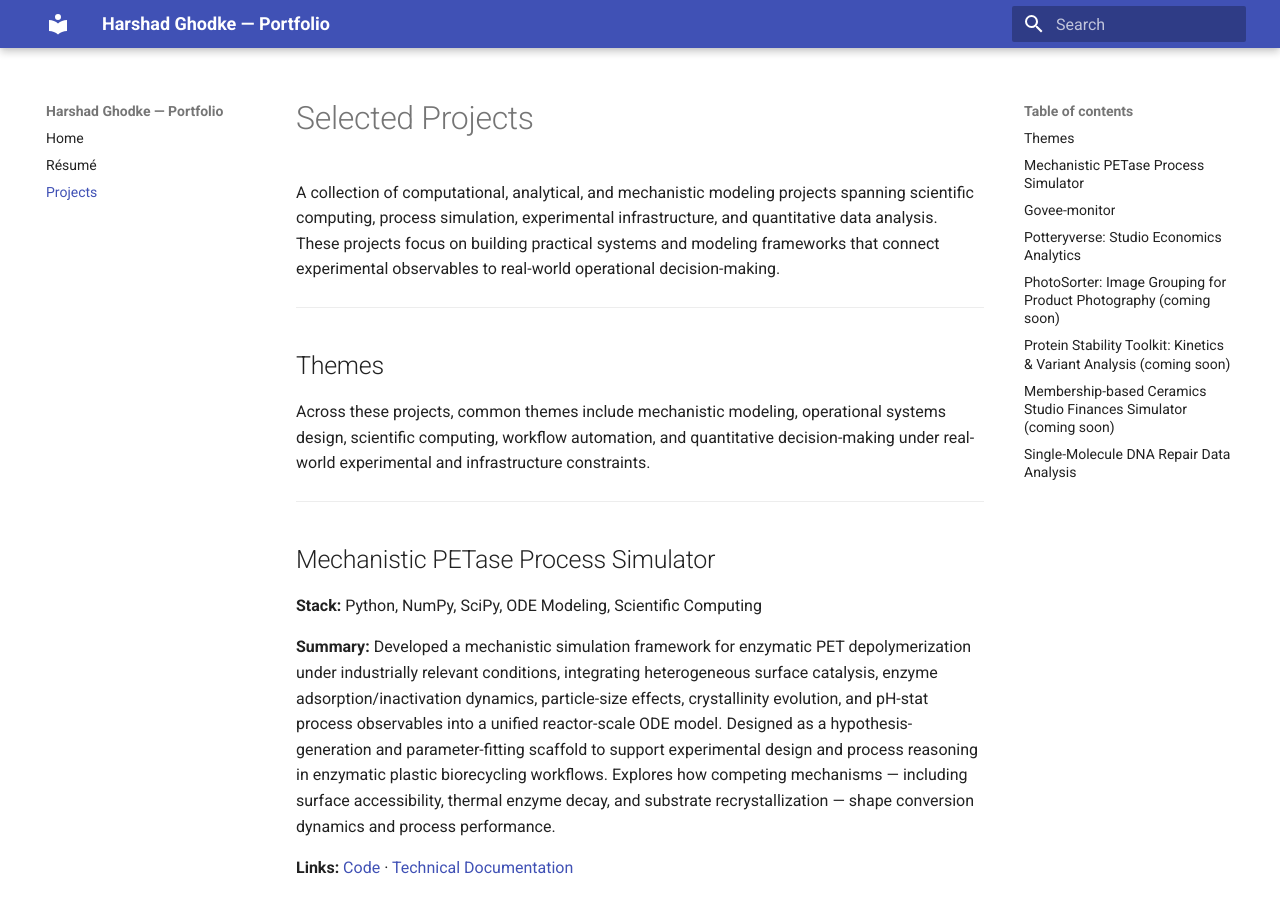
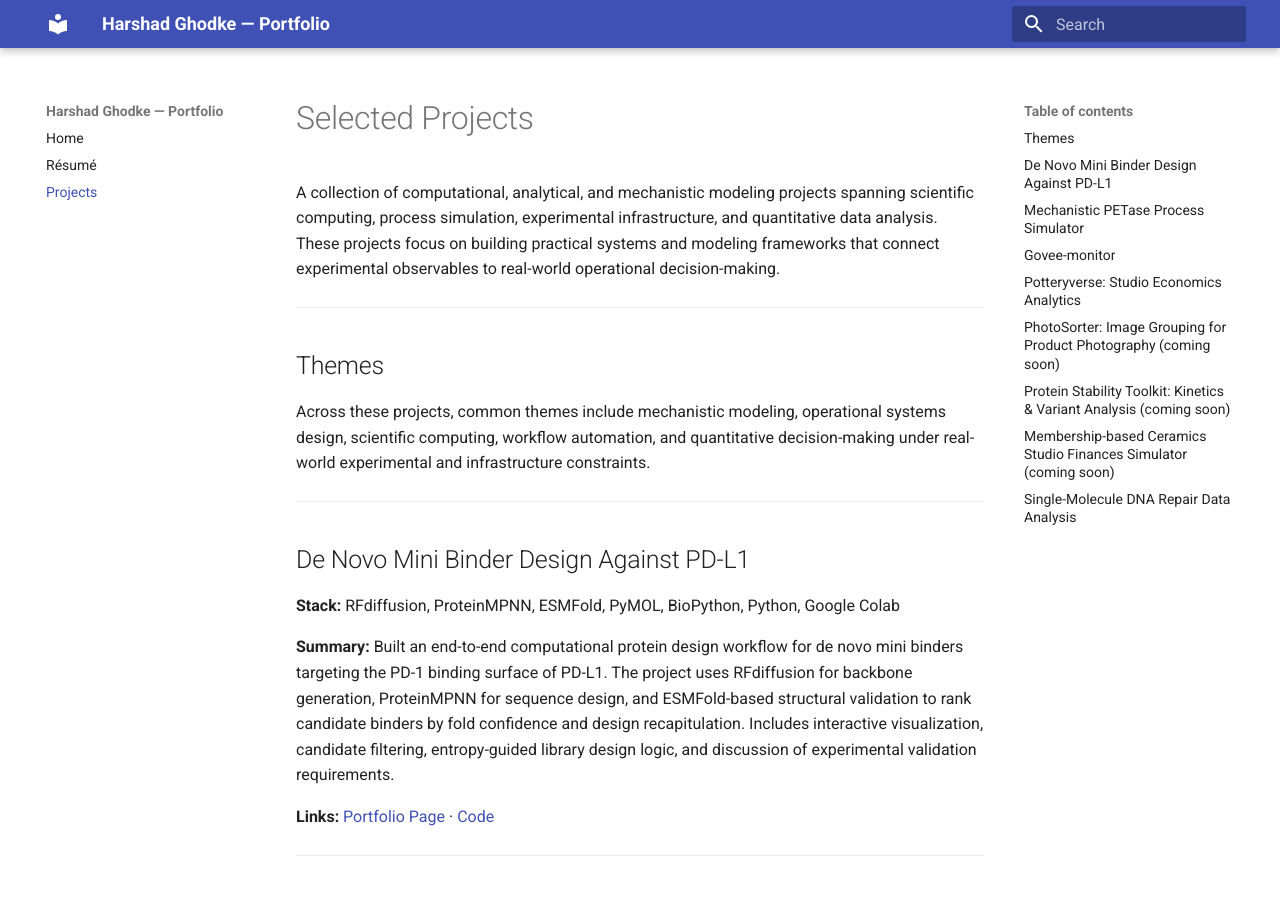
Before and after one commit to hghodkephd/hg-portfolio, an MkDocs documentation site: the page built from docs/projects.md, in a window 1280 px wide and 900 px high. Built offline with MkDocs 1.6.1 and Material for MkDocs 9.7.7, drawn with Linux system fonts in a browser that asks for light colours.

Commit message:
Update projects.md
Add PD-L1 minibinder project

```diff
--- a/docs/projects.md
+++ b/docs/projects.md
@@ -6,6 +6,16 @@ A collection of computational, analytical, and mechanistic modeling projects spa
 ## Themes
 
 Across these projects, common themes include mechanistic modeling, operational systems design, scientific computing, workflow automation, and quantitative decision-making under real-world experimental and infrastructure constraints.
+
+---
+
+## De Novo Mini Binder Design Against PD-L1
+
+**Stack:** RFdiffusion, ProteinMPNN, ESMFold, PyMOL, BioPython, Python, Google Colab
+
+**Summary:** Built an end-to-end computational protein design workflow for de novo mini binders targeting the PD-1 binding surface of PD-L1. The project uses RFdiffusion for backbone generation, ProteinMPNN for sequence design, and ESMFold-based structural validation to rank candidate binders by fold confidence and design recapitulation. Includes interactive visualization, candidate filtering, entropy-guided library design logic, and discussion of experimental validation requirements.
+
+**Links:** [Portfolio Page](projects/pdl1-mini-binder/) · [Code](https://github.com/hghodkephd/pdl1-mini-binder-design)
 
 ---
 
```
